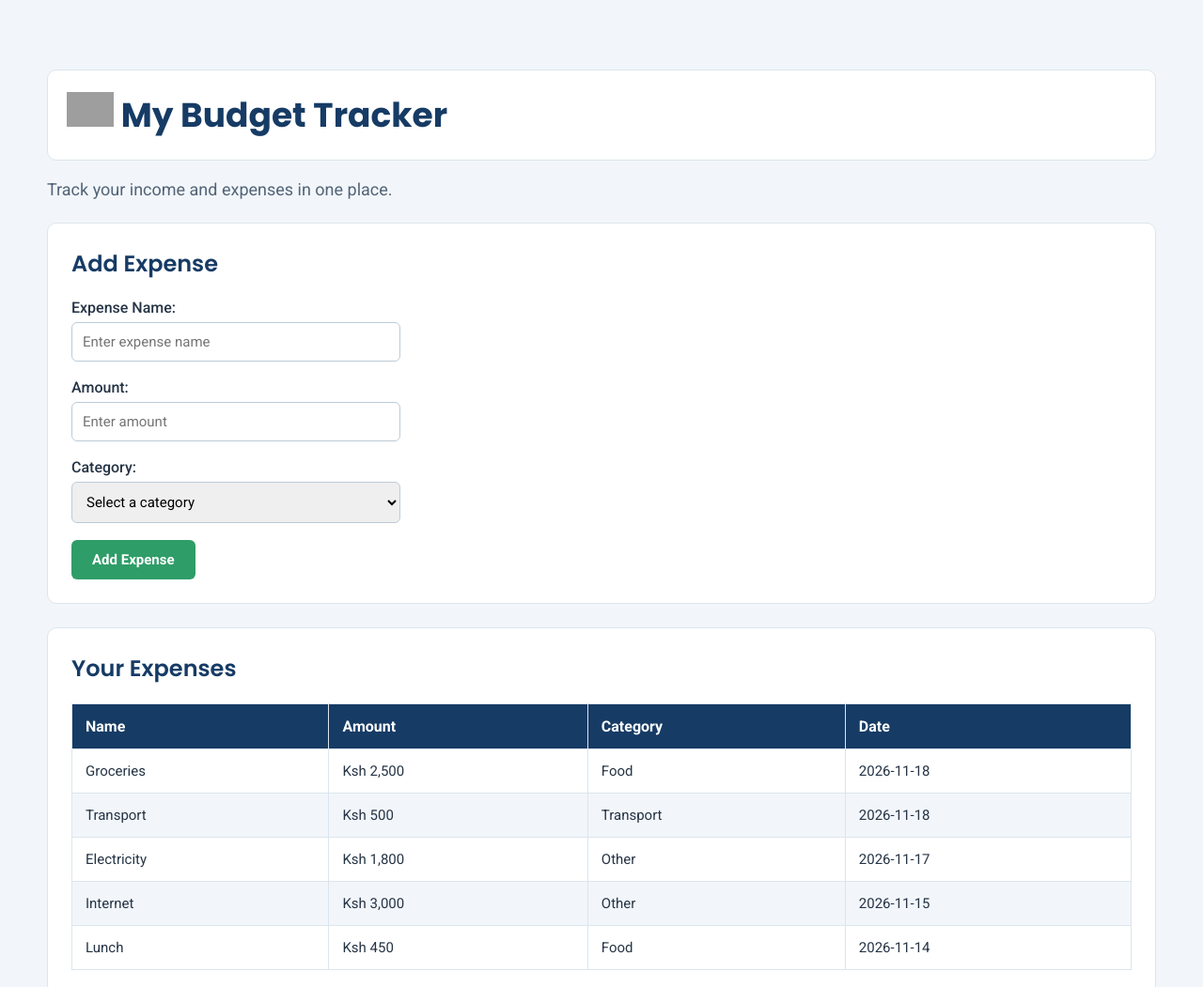
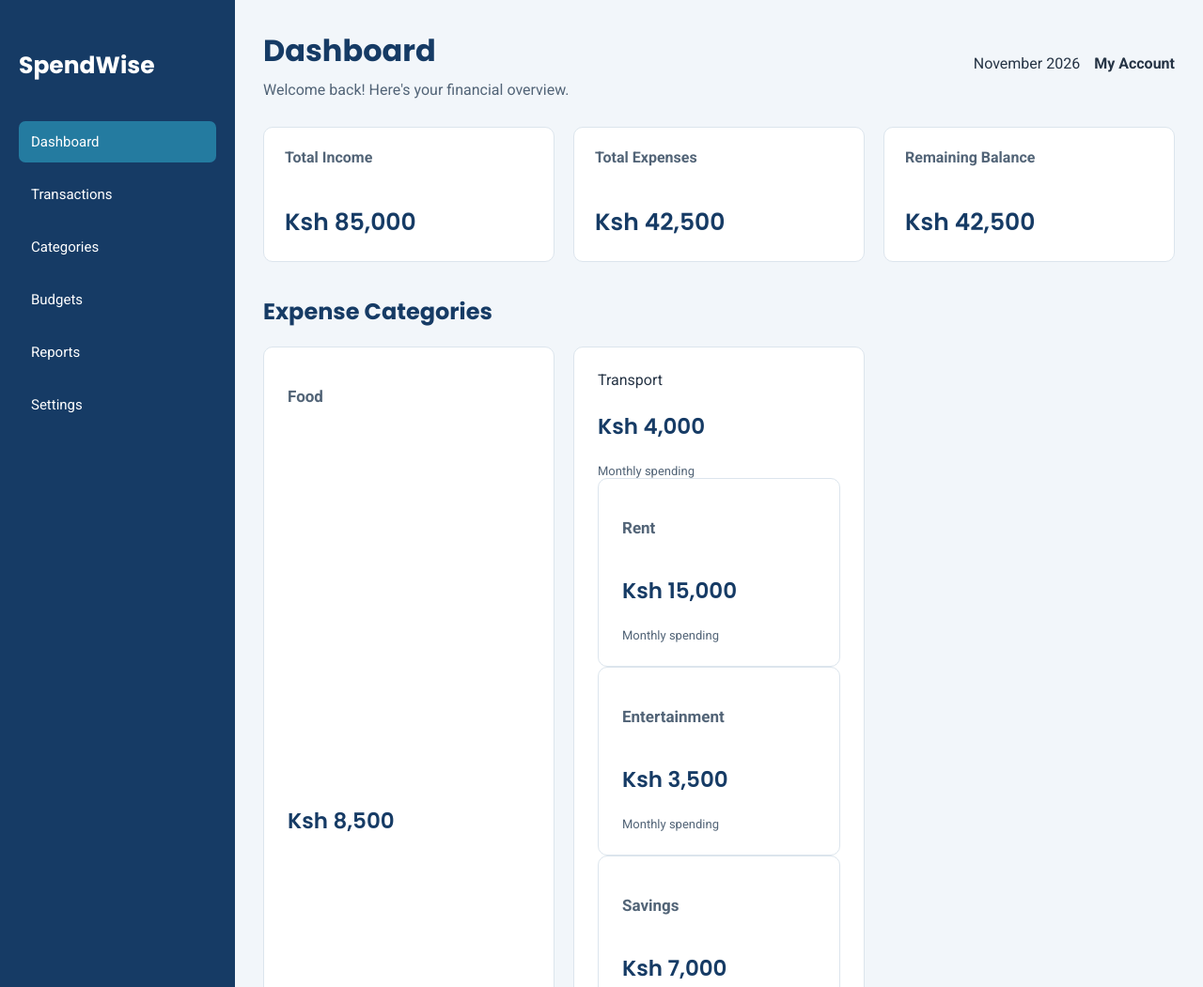
Before and after one commit to salmaibrahimahmed10-a11y/personal-budget-expense-tracker, a plain HTML site: page index.html in a window 1280 px wide. Shown: the top 1051 px of the page at 94% size. Drawn offline with Linux system fonts and the light colour scheme; grey boxes are pictures that could not be loaded.

Commit message:
Complete SpendWise dashboard layout

```diff
--- a/index.html
+++ b/index.html
@@ -1,137 +1,152 @@
+
+
 
 <!DOCTYPE html>
 <html lang="en">
 <head>
     <meta charset="UTF-8">
     <meta name="viewport" content="width=device-width, initial-scale=1.0">
-    <title>My Budget Tracker</title>
+    <title>SpendWise Dashboard</title>
     <link rel="stylesheet" href="style.css">
 </head>
 
 <body>
 
-    <h1>
-        <img
-            src="https://cdn-icons-png.flaticon.com/512/2535/2535557.png"
-            alt="Budget Tracker money logo"
-            width="50"
-        >
-        My Budget Tracker
-    </h1>
+    <div class="dashboard">
 
-    <p class="description">
-        Track your income and expenses in one place.
-    </p>
+        <!-- Sidebar Navigation -->
+        <aside class="sidebar">
+            <h2>SpendWise</h2>
 
-    <!-- Add Expense Form -->
-    <section id="add-expense">
-        <h2 class="section-title">Add Expense</h2>
+            <nav>
+                <a href="#" class="active">Dashboard</a>
+                <a href="#">Transactions</a>
+                <a href="#">Categories</a>
+                <a href="#">Budgets</a>
+                <a href="#">Reports</a>
+                <a href="#">Settings</a>
+            </nav>
+        </aside>
 
-        <form>
-            <label for="expense-name">Expense Name:</label>
-            <input
-                type="text"
-                id="expense-name"
-                placeholder="Enter expense name"
-            >
+        <!-- Main Dashboard -->
+        <main class="main-content">
 
-            <label for="expense-amount">Amount:</label>
-            <input
-                type="number"
-                id="expense-amount"
-                placeholder="Enter amount"
-            >
+            <!-- Header -->
+            <header class="dashboard-header">
+                <div>
+                    <h1>Dashboard</h1>
+                    <p>Welcome back! Here's your financial overview.</p>
+                </div>
 
-            <label for="expense-category">Category:</label>
-            <select id="expense-category">
-                <option value="">Select a category</option>
-                <option value="Food">Food</option>
-                <option value="Transport">Transport</option>
-                <option value="Rent">Rent</option>
-                <option value="Entertainment">Entertainment</option>
-                <option value="Other">Other</option>
-            </select>
+                <div class="user-profile">
+                    <span>November 2026</span>
+                    <strong>My Account</strong>
+                </div>
+            </header>
 
-            <button type="button">Add Expense</button>
-        </form>
+
+<!-- Financial Summary -->
+<section class="summary">
+
+    <div class="summary-card" tabindex="0">
+        <h3>Total Income</h3>
+        <p>Ksh 85,000</p>
+    </div>
+
+    <div class="summary-card" tabindex="0">
+        <h3>Total Expenses</h3>
+        <p>Ksh 42,500</p>
+    </div>
+
+    <div class="summary-card" tabindex="0">
+        <h3>Remaining Balance</h3>
+        <p>Ksh 42,500</p>
+    </div>
+
 </section>
 
-    <!-- Expense Table -->
-    <section id="your-expenses">
-        <h2 class="section-title">Your Expenses</h2>
+            <!-- Expense Categories -->
+            <section class="categories">
+                <h2>Expense Categories</h2>
+
+                <div class="category-grid">
+
+                    <div class="category-card">
+                        <h3>Food</h3>
+                        <p>Ksh 8,500</p>
+                        <span>Monthly spending</span>
+                    </div>
+
+                       <div class="category-card" tabindex="0">                     Transport</h3>
+                        <p>Ksh 4,000</p>
+                        <span>Monthly spending</span>
+
+
+                    <div class="category-card" tabindex="0">
+                        <h3>Rent</h3>
+                        <p>Ksh 15,000</p>
+                        <span>Monthly spending</span>
+                    </div>
+
+                    <div class="category-card">
+                        <h3>Entertainment</h3>
+                        <p>Ksh 3,500</p>
+                        <span>Monthly spending</span>
+                    </div>
+
+                    <div class="category-card">
+                        <h3>Savings</h3>
+                        <p>Ksh 7,000</p>
+                        <span>Monthly savings</span>
+                    </div>
+
+                    <div class="category-card">
+                        <h3>Utilities</h3>
+                        <p>Ksh 4,500</p>
+                        <span>Monthly spending</span>
+                    </div>
+
+                </div>
+            </section>
+
+            <!-- Recent Transactions -->
+            <section class="transactions">
+                <h2>Recent Transactions</h2>
 
                 <table>
                     <thead>
                         <tr>
-                    <th>Name</th>
+                            <th>Description</th>
+                            <th>Category</th>
                             <th>Amount</th>
-                    <th>Category</th>
-                    <th>Date</th>
                         </tr>
                     </thead>
 
                     <tbody>
                         <tr>
                             <td>Groceries</td>
+                            <td>Food</td>
                             <td>Ksh 2,500</td>
-                    <td>Food</td>
-                    <td>2026-11-18</td>
                         </tr>
 
                         <tr>
+                            <td>Bus Fare</td>
                             <td>Transport</td>
                             <td>Ksh 500</td>
-                    <td>Transport</td>
-                    <td>2026-11-18</td>
                         </tr>
 
                         <tr>
                             <td>Electricity</td>
+                            <td>Utilities</td>
                             <td>Ksh 1,800</td>
-                    <td>Other</td>
-                    <td>2026-11-17</td>
-                </tr>
-
-                <tr>
-                    <td>Internet</td>
-                    <td>Ksh 3,000</td>
-                    <td>Other</td>
-                    <td>2026-11-15</td>
-                </tr>
-
-                <tr>
-                    <td>Lunch</td>
-                    <td>Ksh 450</td>
-                    <td>Food</td>
-                    <td>2026-11-14</td>
                         </tr>
                     </tbody>
                 </table>
             </section>
 
-    <!-- Budgeting Video -->
-    <section id="budget-video">
-        <h2
->Budgeting Tips</h2>
+        </main>
 
-
-<iframe
-    width="560"
-    height="315"
-    src="https://www.youtube-nocookie.com/embed/-vVp185Sq24"
-    title="Budgeting tips for beginners"
-    frameborder="0"
-    referrerpolicy="strict-origin-when-cross-origin"
-    allow="accelerometer; autoplay; clipboard-write; encrypted-media; gyroscope; picture-in-picture; web-share"
-    allowfullscreen
-></iframe>
-
-<p>
-    <a href="https://www.youtube.com/watch?v=-vVp185Sq24" target="_blank">
-        Watch budgeting tips on YouTube
-    </a>
-</p>
-
+    </div>
 
 </body>
 </html>
--- a/style.css
+++ b/style.css
@@ -1,170 +1,348 @@
+
 
 /* Google Fonts */
 @import url('https://fonts.googleapis.com/css2?family=Poppins:wght@400;500;600;700&family=Roboto:wght@400;500;700&display=swap');
 
-/* Main page styling */
+/* =================================
+   1. CSS CUSTOM PROPERTIES
+================================= */
+
+:root {
+    --brand-color: #163B65;
+    --accent-color: #2E9D68;
+    --surface-color: #FFFFFF;
+    --background-color: #F2F6FA;
+    --primary-text-color: #263445;
+    --secondary-text-color: #526477;
+    --border-color: #DCE5ED;
+    --hover-color: #247BA0;
+    --shadow-color: rgba(22, 59, 101, 0.15);
+}
+
+/* General styling */
+* {
+    box-sizing: border-box;
+}
+
 body {
     font-family: 'Roboto', sans-serif;
-    margin: 30px;
-    padding: 20px;
-    background-color: #F2F6FA;
-    color: #263445;
+    margin: 0;
+    background-color: var(--background-color);
+    color: var(--primary-text-color);
 }
 
-/* Main heading */
-h1 {
-    font-family: 'Poppins', sans-serif;
-    font-size: 36px;
-    color: #163B65;
-    margin-bottom: 10px;
+/* =================================
+   2. MAIN DASHBOARD - CSS GRID
+================================= */
+
+.dashboard {
+    display: grid;
+    grid-template-columns: 250px 1fr;
+    min-height: 100vh;
 }
 
-/* Description */
-.description {
-    font-size: 18px;
-    color: #526477;
-    margin-bottom: 25px;
+/* =================================
+   3. SIDEBAR - FLEXBOX
+================================= */
+
+.sidebar {
+    background-color: var(--brand-color);
+    color: var(--surface-color);
+    padding: 30px 20px;
 }
 
-/* Section headings */
-.section-title {
+.sidebar h2 {
     font-family: 'Poppins', sans-serif;
-    font-size: 24px;
+    font-size: 25px;
+    margin-bottom: 40px;
+}
+
+.sidebar nav {
+    display: flex;
+    flex-direction: column;
+    gap: 12px;
+}
+
+.sidebar nav a {
+    color: #FFFFFF;
+    text-decoration: none;
+    padding: 13px;
+    border-radius: 7px;
+    font-size: 15px;
+    transition: background-color 200ms ease;
+}
+
+.sidebar nav a:hover,
+.sidebar nav a.active {
+    background-color: var(--hover-color);
+}
+
+/* =================================
+   4. MAIN CONTENT
+================================= */
+
+.main-content {
+    padding: 30px;
+    min-width: 0;
+}
+
+/* =================================
+   5. DASHBOARD HEADER - FLEXBOX
+================================= */
+
+.dashboard-header {
+    display: flex;
+    justify-content: space-between;
+    align-items: center;
+    gap: 20px;
+    margin-bottom: 30px;
+}
+
+.dashboard-header h1 {
+    font-family: 'Poppins', sans-serif;
+    font-size: 32px;
+    color: var(--brand-color);
+    margin: 0 0 8px;
+}
+
+.dashboard-header p {
+    color: var(--secondary-text-color);
+    margin: 0;
+}
+
+.user-profile {
+    display: flex;
+    align-items: center;
+    justify-content: space-between;
+    gap: 15px;
+}
+
+/* =================================
+   6. FINANCIAL SUMMARY - CSS GRID
+================================= */
+
+.summary {
+    display: grid;
+    grid-template-columns: repeat(3, 1fr);
+    gap: 20px;
+    margin-bottom: 35px;
+}
+
+/* Summary cards - FLEXBOX */
+.summary-card {
+    display: flex;
+    flex-direction: column;
+    justify-content: space-between;
+    background-color: var(--surface-color);
+    padding: 22px;
+    border: 1px solid var(--border-color);
+    border-radius: 10px;
+    min-height: 130px;
+}
+
+.summary-card h3 {
+    font-size: 16px;
+    color: var(--secondary-text-color);
+    margin-top: 0;
+}
+
+.summary-card p {
+    font-family: 'Poppins', sans-serif;
+    font-size: 25px;
     font-weight: 600;
-    color: #163B65;
-    margin-top: 0;
+    color: var(--brand-color);
+    margin-bottom: 0;
+}
+
+/* =================================
+   7. EXPENSE CATEGORIES - CSS GRID
+================================= */
+
+.categories h2,
+.transactions h2 {
+    font-family: 'Poppins', sans-serif;
+    color: var(--brand-color);
     margin-bottom: 20px;
 }
 
-/* Expense form section */
-#add-expense {
-    background-color: #FFFFFF;
+.category-grid {
+    display: grid;
+    grid-template-columns: repeat(3, 1fr);
+    gap: 20px;
+    margin-bottom: 35px;
+}
+
+/* Category cards - FLEXBOX */
+.category-card {
+    display: flex;
+    flex-direction: column;
+    justify-content: space-between;
+    background-color: var(--surface-color);
     padding: 25px;
-    margin-bottom: 25px;
-    border: 1px solid #DCE5ED;
+    border: 1px solid var(--border-color);
+    border-radius: 10px;
+    min-height: 160px;
+}
+
+.category-card h3 {
+    color: var(--secondary-text-color);
+    font-size: 17px;
+}
+
+.category-card p {
+    color: var(--brand-color);
+    font-family: 'Poppins', sans-serif;
+    font-size: 23px;
+    font-weight: 600;
+}
+
+.category-card span {
+    color: var(--secondary-text-color);
+    font-size: 13px;
+}
+
+/* =================================
+   8. RECENT TRANSACTIONS
+================================= */
+
+.transactions {
+    background-color: var(--surface-color);
+    padding: 25px;
+    border: 1px solid var(--border-color);
     border-radius: 10px;
 }
 
-/* Expense table section */
-#your-expenses {
-    background-color: #FFFFFF;
-    padding: 25px;
-    margin-bottom: 25px;
-    border: 1px solid #DCE5ED;
-    border-radius: 10px;
-}
-
-/* Form labels */
-label {
-    display: block;
-    font-weight: 500;
-    margin-bottom: 6px;
-    color: #263445;
-}
-
-/* Input fields and dropdown */
-input,
-select {
-    display: block;
-    width: 100%;
-    max-width: 350px;
-    box-sizing: border-box;
-    padding: 11px;
-    margin-bottom: 18px;
-    border: 1px solid #BCCAD7;
-    border-radius: 6px;
-    font-family: 'Roboto', sans-serif;
-    font-size: 15px;
-}
-
-/* Input focus */
-input:focus,
-select:focus {
-    outline: 2px solid #247BA0;
-    border-color: #247BA0;
-}
-
-/* Add Expense button */
-button {
-    background-color: #2E9D68;
-    color: #FFFFFF;
-    padding: 12px 22px;
-    border: none;
-    border-radius: 6px;
-    font-family: 'Roboto', sans-serif;
-    font-size: 15px;
-    font-weight: 600;
-    cursor: pointer;
-}
-
-button:hover {
-    background-color: #237B50;
-}
-
-/* Expense table */
 table {
     width: 100%;
     border-collapse: collapse;
-    margin-top: 20px;
 }
 
-/* Table headings and cells */
 th,
 td {
-    border: 1px solid #DCE5ED;
     padding: 14px;
+    border-bottom: 1px solid var(--border-color);
     text-align: left;
 }
 
-/* Table header */
 thead {
-    background-color: #163B65;
-    color: #FFFFFF;
+    background-color: var(--background-color);
+    color: var(--brand-color);
 }
 
-/* Alternating table rows */
-tbody tr:nth-child(even) {
-    background-color: #F2F6FA;
+tbody tr:hover {
+    background-color: var(--background-color);
 }
 
-tbody tr:nth-child(odd) {
-    background-color: #FFFFFF;
+/* =================================
+   9. CARD MICRO-INTERACTIONS
+================================= */
+
+.summary-card,
+.category-card {
+    transition: transform 200ms ease,
+                box-shadow 200ms ease;
 }
 
-/* Table hover */
-tbody tr:hover {
-    background-color: #E1F0F7;
+/* Mouse hover animation */
+.summary-card:hover,
+.category-card:hover {
+    transform: translateY(-5px);
+    box-shadow: 0 6px 15px var(--shadow-color);
 }
 
-/* Expense table text */
-#your-expenses td {
-    font-size: 15px;
+/* Keyboard focus animation */
+.summary-card:focus-visible,
+.category-card:focus-visible {
+    transform: translateY(-5px);
+    box-shadow: 0 0 0 3px var(--hover-color);
+    outline: none;
 }
 
-/* Budgeting video section */
-#budget-video {
-    background-color: #FFFFFF;
-    padding: 25px;
-    margin-bottom: 25px;
-    border: 1px solid #DCE5ED;
-    border-radius: 10px;
+/* =================================
+   10. RESPONSIVE DESIGN
+   Single column below 768px
+================================= */
+
+@media screen and (max-width: 768px) {
+
+    .dashboard {
+        grid-template-columns: 1fr;
+    }
+
+    .sidebar {
+        padding: 20px;
+    }
+
+    .sidebar h2 {
+        margin-bottom: 15px;
+    }
+
+    .sidebar nav {
+        flex-direction: row;
+        flex-wrap: wrap;
+    }
+
+    .main-content {
+        padding: 18px;
+    }
+
+    .dashboard-header {
+        flex-direction: column;
+        align-items: flex-start;
+    }
+
+    .summary {
+        grid-template-columns: 1fr;
+    }
+
+    .category-grid {
+        grid-template-columns: 1fr;
+    }
+
+    .dashboard-header h1 {
+        font-size: 26px;
+    }
+
+    .transactions {
+        overflow-x: auto;
+    }
+
+    table {
+        min-width: 450px;
+    }
 }
 
-#budget-video h2 {
-    font-family: 'Poppins', sans-serif;
-    color: #163B65;
+/* =================================
+   11. DARK THEME
+================================= */
+
+@media (prefers-color-scheme: dark) {
+    :root {
+        --brand-color: #90BCE8;
+        --accent-color: #55C995;
+        --surface-color: #1E293B;
+        --background-color: #0F172A;
+        --primary-text-color: #F1F5F9;
+        --secondary-text-color: #CBD5E1;
+        --border-color: #334155;
+        --hover-color: #315B83;
+        --shadow-color: rgba(0, 0, 0, 0.3);
+    }
+
+    .sidebar {
+        background-color: #16243A;
+    }
+
+    .sidebar nav a {
+        color: #FFFFFF;
+    }
+
+    .dashboard-header h1 {
+        color: var(--brand-color);
+    }
+
+    .summary-card p,
+    .category-card p {
+        color: var(--brand-color);
+    }
 }
-
-/* Video responsiveness */
-iframe {
-    max-width: 100%;
-    border-radius: 8px;
-}
-/* Page heading card */
-h1 {
-    background-color: #FFFFFF;
-    padding: 20px;
-    margin-bottom: 20px;
-    border: 1px solid #DCE5ED;
-    border-radius: 10px;
-}
```
Also changed, not shown: 1 other file. Lines whose indentation alone changed are shown as unchanged.
